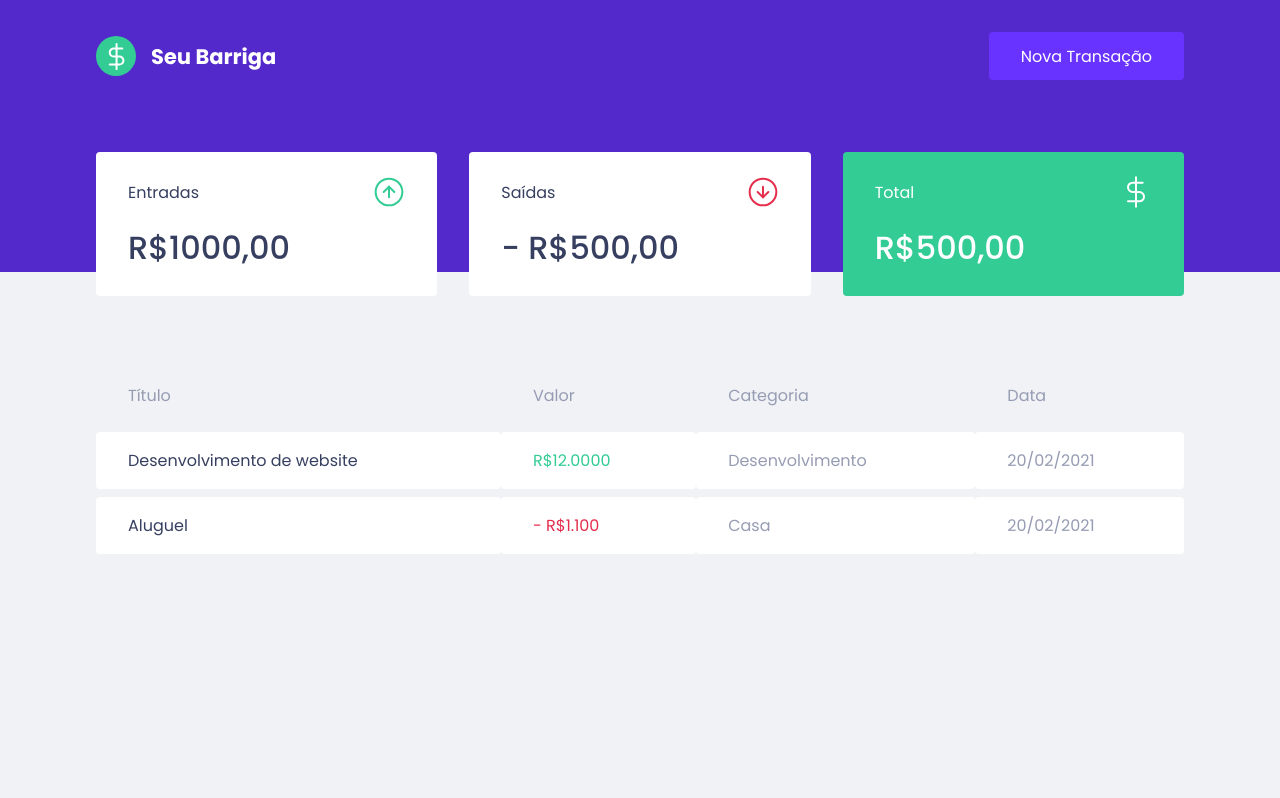
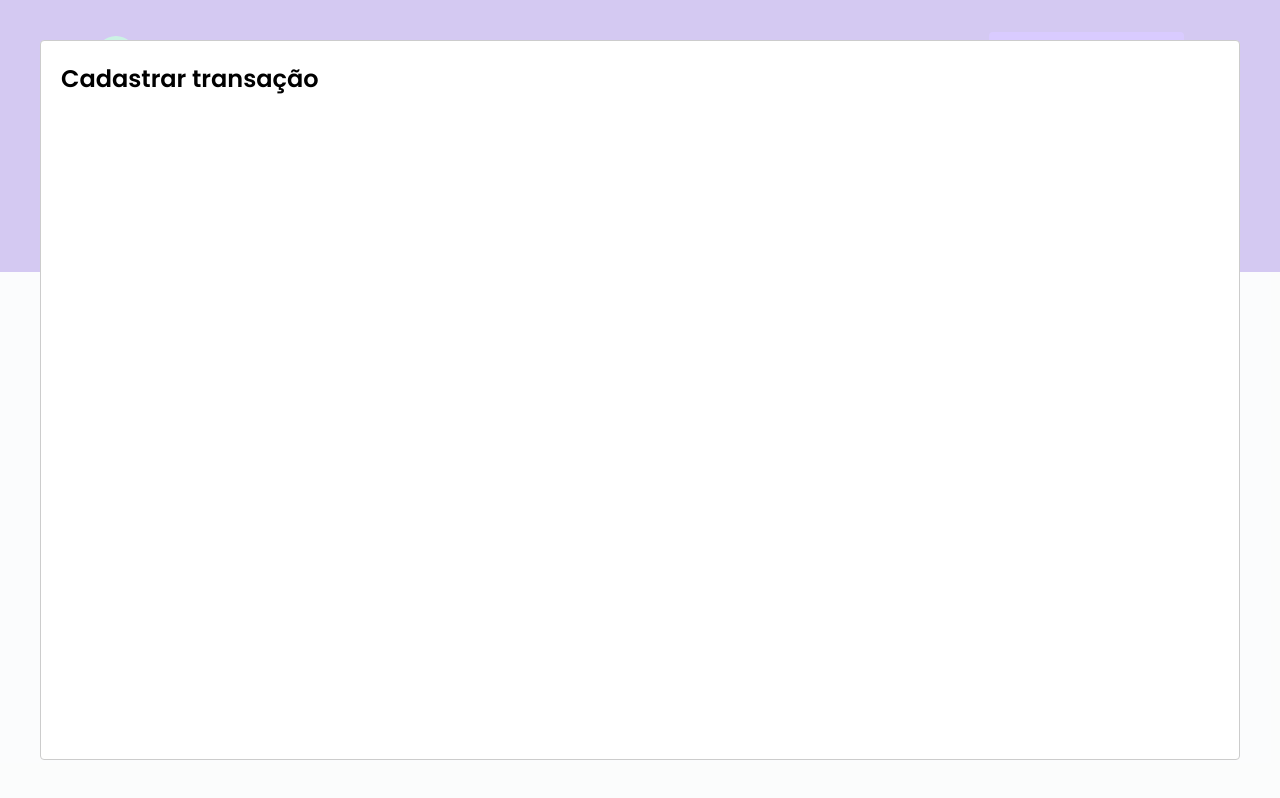
Before and after one commit to eryson/ignite-seu-barriga, a React (Create React App) app: page / in a window 1280 px wide. Both pictures are taken after a click on the button "Nova Transação". Built offline with nearby package versions, Linux system fonts and the light colour scheme; no server answers; what miragejs would draw is missing.

Commit message:
dev: Created transaction modal structure

```diff
--- a/package.json
+++ b/package.json
@@ -7,6 +7,7 @@
     "miragejs": "^0.1.42",
     "react": "^17.0.2",
     "react-dom": "^17.0.2",
+    "react-modal": "^3.14.3",
     "react-scripts": "4.0.3",
     "styled-components": "^5.3.1",
     "web-vitals": "^1.0.1"
@@ -19,6 +20,7 @@
     "@types/node": "^12.0.0",
     "@types/react": "^17.0.0",
     "@types/react-dom": "^17.0.0",
+    "@types/react-modal": "^3.12.1",
     "@types/styled-components": "^5.1.14",
     "typescript": "^4.1.2"
   },
--- a/src/App.tsx
+++ b/src/App.tsx
@@ -1,12 +1,34 @@
+import { useState } from "react";
+import Modal from "react-modal";
 import { Dahsboard } from "./components/Dashboard";
 import { Header } from "./components/Header";
+import { NewTransactionModal } from "./components/NewTransactionModal";
 import { GlobalStyle } from "./styles/global";
 
+Modal.setAppElement("#root");
+
 export function App() {
+  const [isNewTransactionModalOpen, setIsNewTransactionModalOpen] =
+    useState(false);
+
+  function handleOpenNewTransactionModal() {
+    setIsNewTransactionModalOpen(true);
+  }
+
+  function handleCloseNewTransactionModal() {
+    setIsNewTransactionModalOpen(false);
+  }
+
   return (
     <>
-      <Header />
+      <Header onOpenNewTransactionModal={handleOpenNewTransactionModal} />
       <Dahsboard />
+
+      <NewTransactionModal
+        isOpen={isNewTransactionModalOpen}
+        onRequestClose={handleCloseNewTransactionModal}
+      />
+
       <GlobalStyle />
     </>
   );
--- a/src/components/Header/index.tsx
+++ b/src/components/Header/index.tsx
@@ -1,12 +1,18 @@
 import logoImg from "../../assets/logo.svg";
 import { Container, Content } from "./styles";
 
-export function Header() {
+interface HeaderProps {
+  onOpenNewTransactionModal: () => void;
+}
+
+export function Header({ onOpenNewTransactionModal }: HeaderProps) {
   return (
     <Container>
       <Content>
         <img src={logoImg} alt="seu barriga" />
-        <button type="button">Nova Transação</button>
+        <button type="button" onClick={onOpenNewTransactionModal}>
+          Nova Transação
+        </button>
       </Content>
     </Container>
   );
--- /dev/null
+++ b/src/components/NewTransactionModal/index.tsx
@@ -0,0 +1,17 @@
+import Modal from "react-modal";
+
+interface NewTransactionModalProps {
+  isOpen: boolean;
+  onRequestClose: () => void;
+}
+
+export function NewTransactionModal({
+  isOpen,
+  onRequestClose,
+}: NewTransactionModalProps) {
+  return (
+    <Modal isOpen={isOpen} onRequestClose={onRequestClose}>
+      <h2>Cadastrar transação</h2>
+    </Modal>
+  );
+}
--- /dev/null
+++ b/src/components/NewTransactionModal/styles.ts
@@ -0,0 +1,3 @@
+import styled from "styled-components";
+
+export const Container = styled.div``;
```
Also changed, not shown: 1 other file (tests, documents, lock files or other folders).
